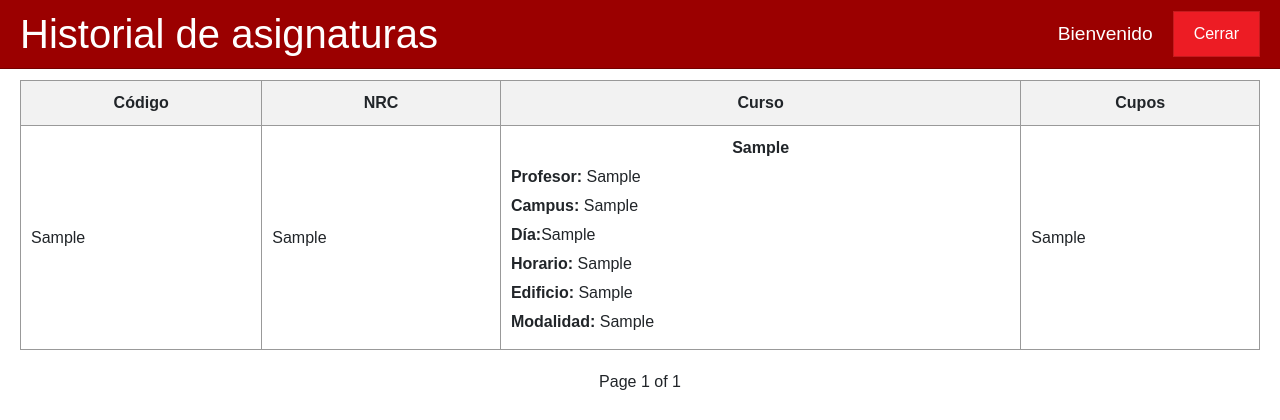
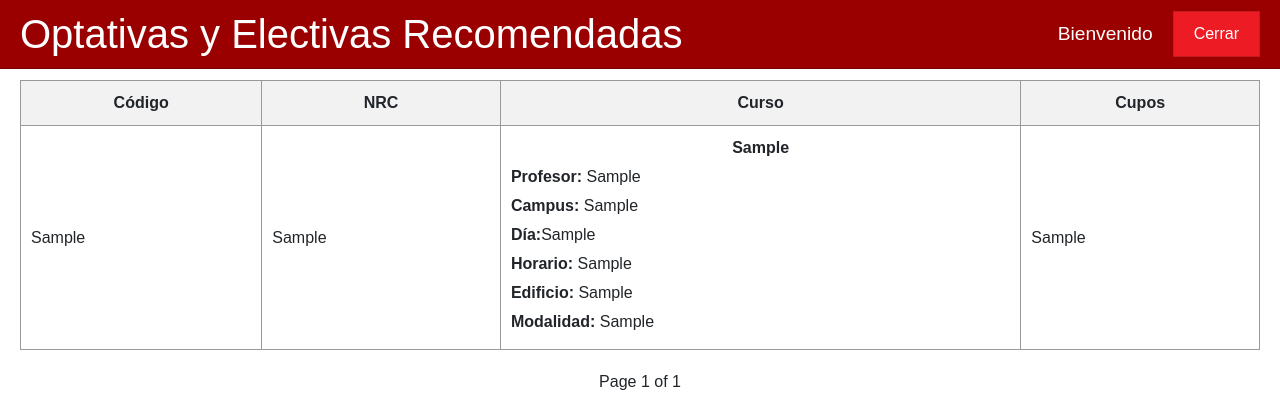
Before and after one commit to Edu-Guerrero/Proyecto_Integrador, a Django app: template Django/Proyecto/Aplicaciones/Curso/template/recommended.html in a window 1280 px wide. Shown: the top 420 px of the page. Run offline with Django 5.2, Linux system fonts and the light colour scheme; the template is opened without the code that fills it: most values are stand-ins (such as "Sample title", 1, 10 or a date in 2020); some libraries are stand-ins or nearby versions.

Commit message:
Updated README.md

```diff
--- a/Django/Proyecto/Aplicaciones/Curso/template/recommended.html
+++ b/Django/Proyecto/Aplicaciones/Curso/template/recommended.html
@@ -116,7 +116,7 @@
 </head>
 <body>
     <div class="banner">
-        <h1>Historial de asignaturas</h1>
+        <h1>Optativas y Electivas Recomendadas</h1>
         <div class="user-info">
             <h1>Bienvenido</h1>
             <button class="logout-button" onclick="window.close();">Cerrar</button>
```
Also changed, not shown: Images/Buscador_Cursos_1.png (added), Images/Buscador_Cursos_2.png (added), Images/Buscador_Cursos_3.png (added), Images/Historial_Asignaturas.png (added), Images/Pantalla_Inicio.png (added), Images/Recomendaciones.png (added), Images/crear_aplicacion.png (renamed from readme_files/crear_aplicacion.png), Images/crear_proyecto.png (renamed from readme_files/crear_proyecto.png), Images/diagrama_entidades.png (renamed from readme_files/diagrama_entidades.png), Images/matriz.png (added), Images/modelo_relacional.png (renamed from readme_files/modelo_relacional.png), README.md.
